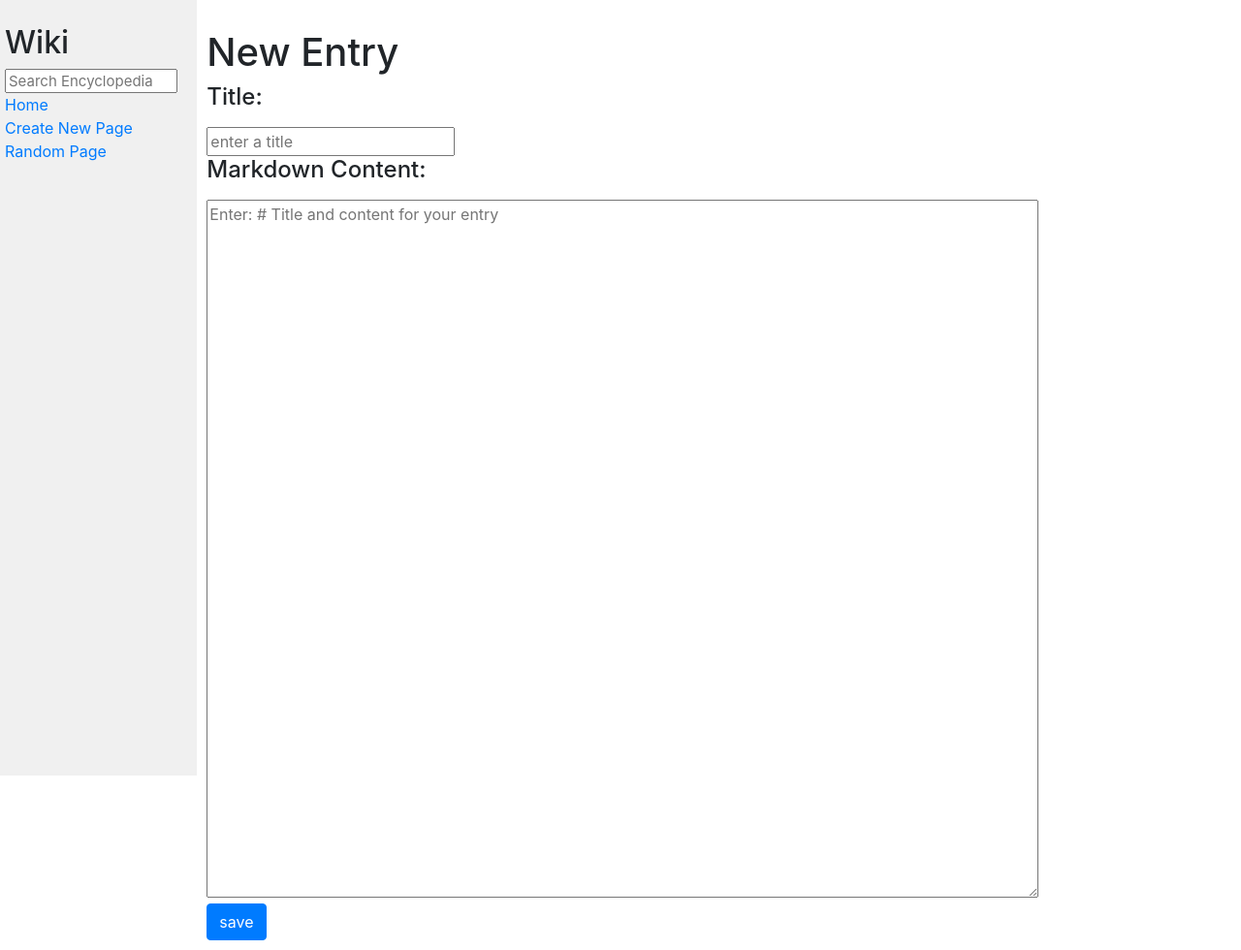
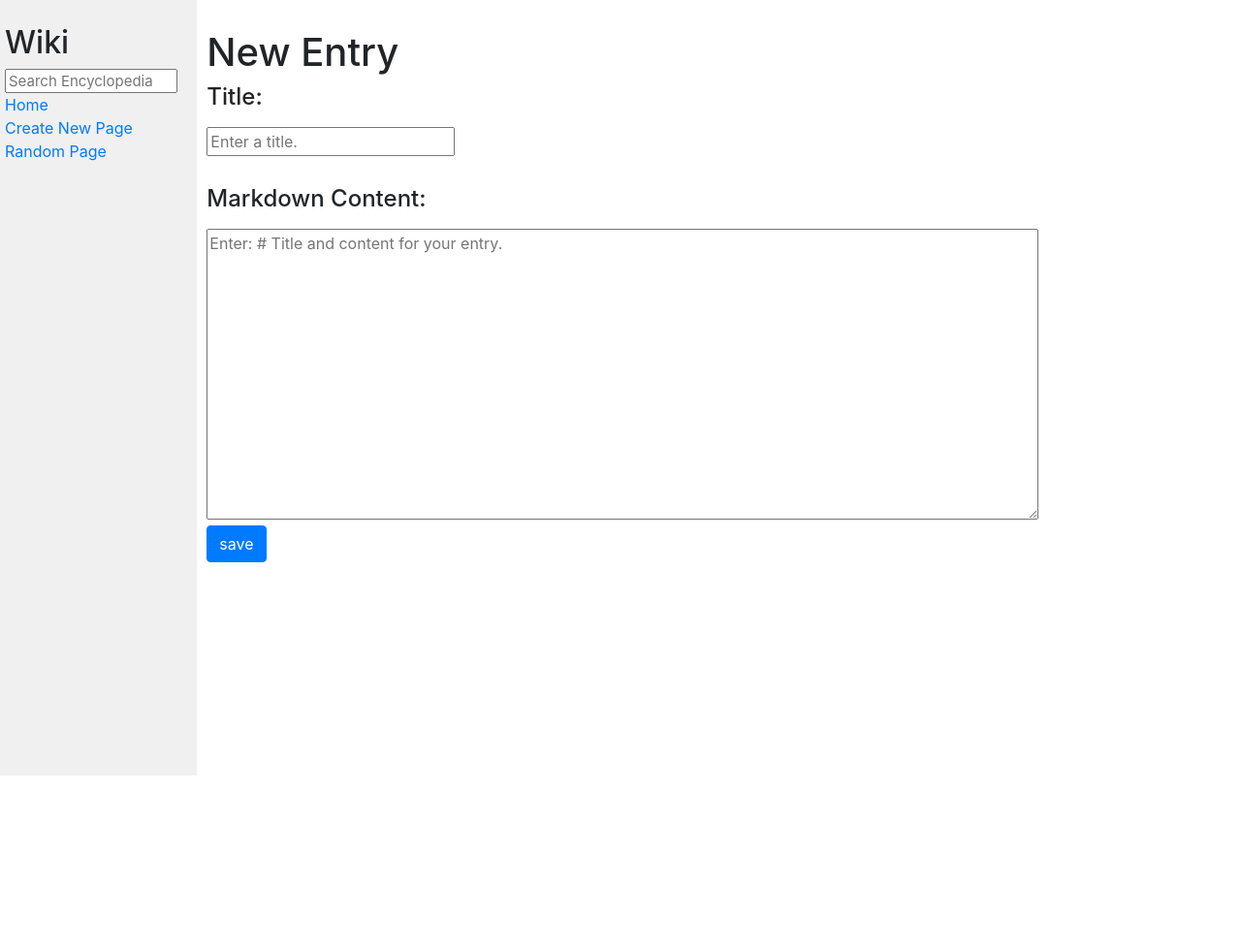
Before and after one commit to maxsack/web50-projects-2020-x-wiki, a Django app: page /newpage/ in a window 1280 px wide. Shown: the whole page at 97% size. After the commit the page ends 800 px from the top, so only its background shows below. Run offline with Django 3.2, Linux system fonts and the light colour scheme; some libraries are stand-ins or nearby versions.

Commit message:
add some style

```diff
--- a/wiki/encyclopedia/templates/encyclopedia/editpage.html
+++ b/wiki/encyclopedia/templates/encyclopedia/editpage.html
@@ -11,9 +11,9 @@
         {% csrf_token %}
         <h4><label for="title">Title:</label></h4>
         <!-- add style for input!! margin-bottom, width -->
-        <input id="title" name="title" value="{{ title }}">
+        <input style="margin-bottom: 30px;" name="title" value="{{ title }}">
         <br><h4><label for="body">Markdown Content:</label></h4>
-        <textarea id="body" name="body">{{ content }}</textarea>
+        <textarea style="height: 300px;" name="body">{{ content }}</textarea>
         <!-- add style for submit btn!! color etc -->
         <br><input class="btn btn-primary" type="submit" value="save">
     </form>
--- a/wiki/encyclopedia/templates/encyclopedia/newpage.html
+++ b/wiki/encyclopedia/templates/encyclopedia/newpage.html
@@ -10,11 +10,9 @@
     <form action="{% url 'newpage' %}" method="POST">
         {% csrf_token %}
         <h4><label for="title">Title:</label></h4>
-        <!-- add style for input!! margin-bottom, width -->
-        <input id="title" name="title" placeholder="enter a title">
+        <input style="margin-bottom: 30px;" name="title" placeholder="Enter a title.">
         <br><h4><label for="body">Markdown Content:</label></h4>
-        <textarea id="body" name="body" placeholder="Enter: # Title and content for your entry "></textarea>
-        <!-- add style for submit btn!! color etc -->
+        <textarea style="height: 300px;" name="body" placeholder="Enter: # Title and content for your entry."></textarea>
         <br><input class="btn btn-primary" type="submit" value="save">
     </form>
 
```
